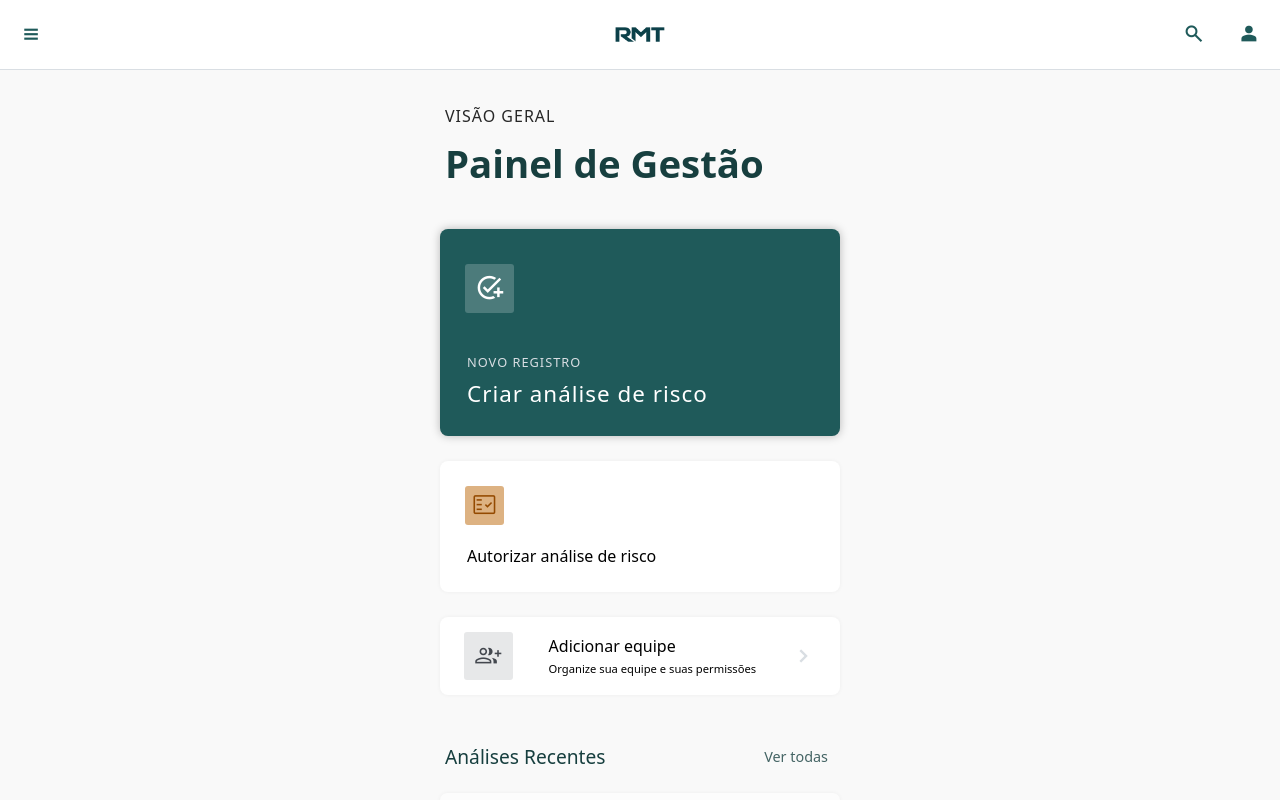
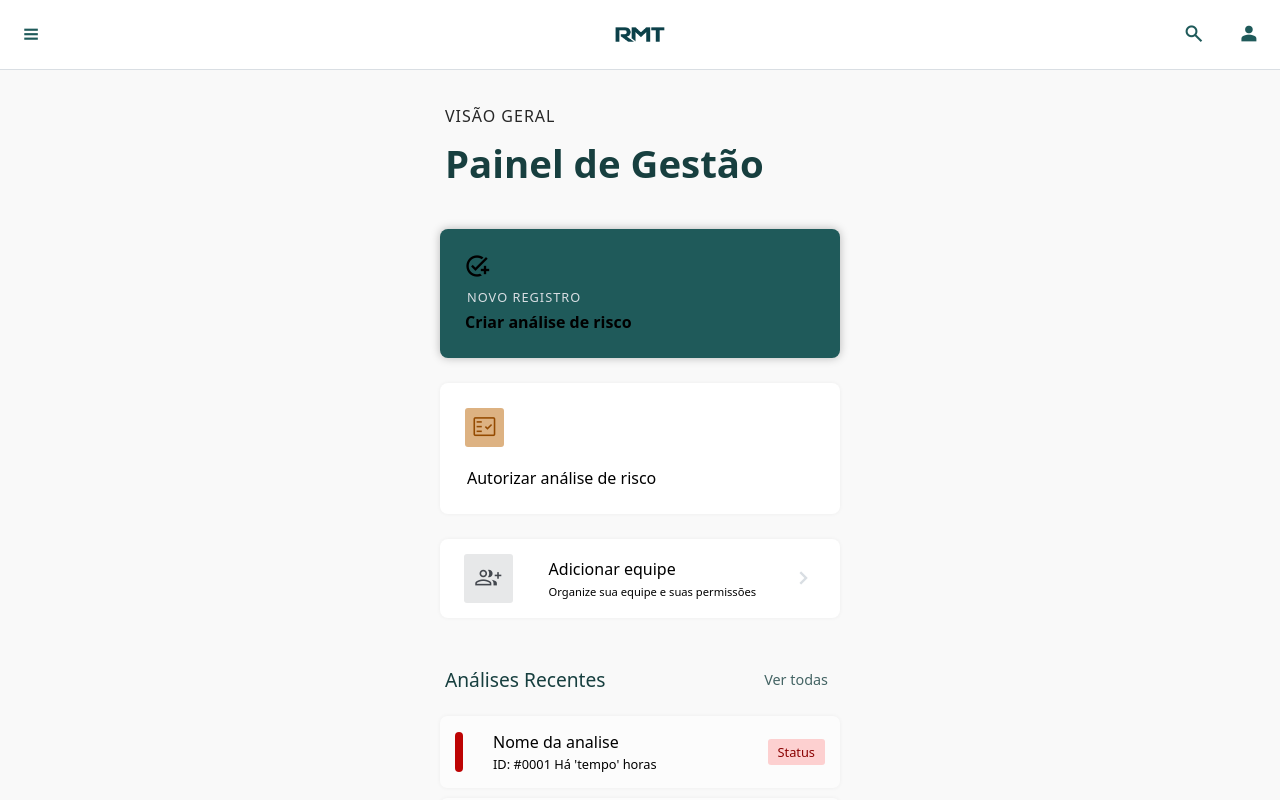
Before and after one commit to luan-k10/aplicativo-analise-de-risco, an Angular app: page /dashboard in a window 1280 px wide. Shown: the top 800 px of the page. Built offline with nearby package versions, Linux system fonts and the light colour scheme.

Commit message:
add routerlink para nova analise

```diff
--- a/src/app/app.routes.ts
+++ b/src/app/app.routes.ts
@@ -4,12 +4,13 @@ import { LoginComponent } from './login/login';
 import { CadastroComponent } from './cadastro/cadastro.component';
 // 1. Importe o componente do Dashboard aqui (ajuste o caminho se necessário):
 import { DashboardComponent } from './dashboard/dashboard.component';
+import { AnaliseRiscoComponent } from './analise-risco/analise-risco.component';
 
 export const routes: Routes = [
   { path: 'login', component: LoginComponent },
   { path: 'cadastro', component: CadastroComponent },
-  // 2. Adicione a rota do dashboard aqui:
   { path: 'dashboard', component: DashboardComponent },
+  { path: 'nova-analise', component: AnaliseRiscoComponent },
   { path: '', redirectTo: 'login', pathMatch: 'full' }
 ];
 
--- a/src/app/dashboard/analise-risco-card/analise-risco-card.component.html
+++ b/src/app/dashboard/analise-risco-card/analise-risco-card.component.html
@@ -1,8 +1,7 @@
-<div class="Container">
-  <div class="Container-icone">
-    <span class="material-symbols-outlined"> add_task </span>
+<div class="Container" routerLink="/nova-analise" style="cursor: pointer;">
+  <div class="container-icone">
+    <span class="material-symbols-outlined">add_task</span>
   </div>
-  <div></div>
-  <p>novo registro</p>
-  <h3>Criar análise de risco</h3>
+  <p>NOVO REGISTRO</p>
+  <h4>Criar análise de risco</h4>
 </div>
```
Also changed, not shown: src/app/dashboard/analise-risco-card/analise-risco-card.component.ts (+6 -3 lines).
